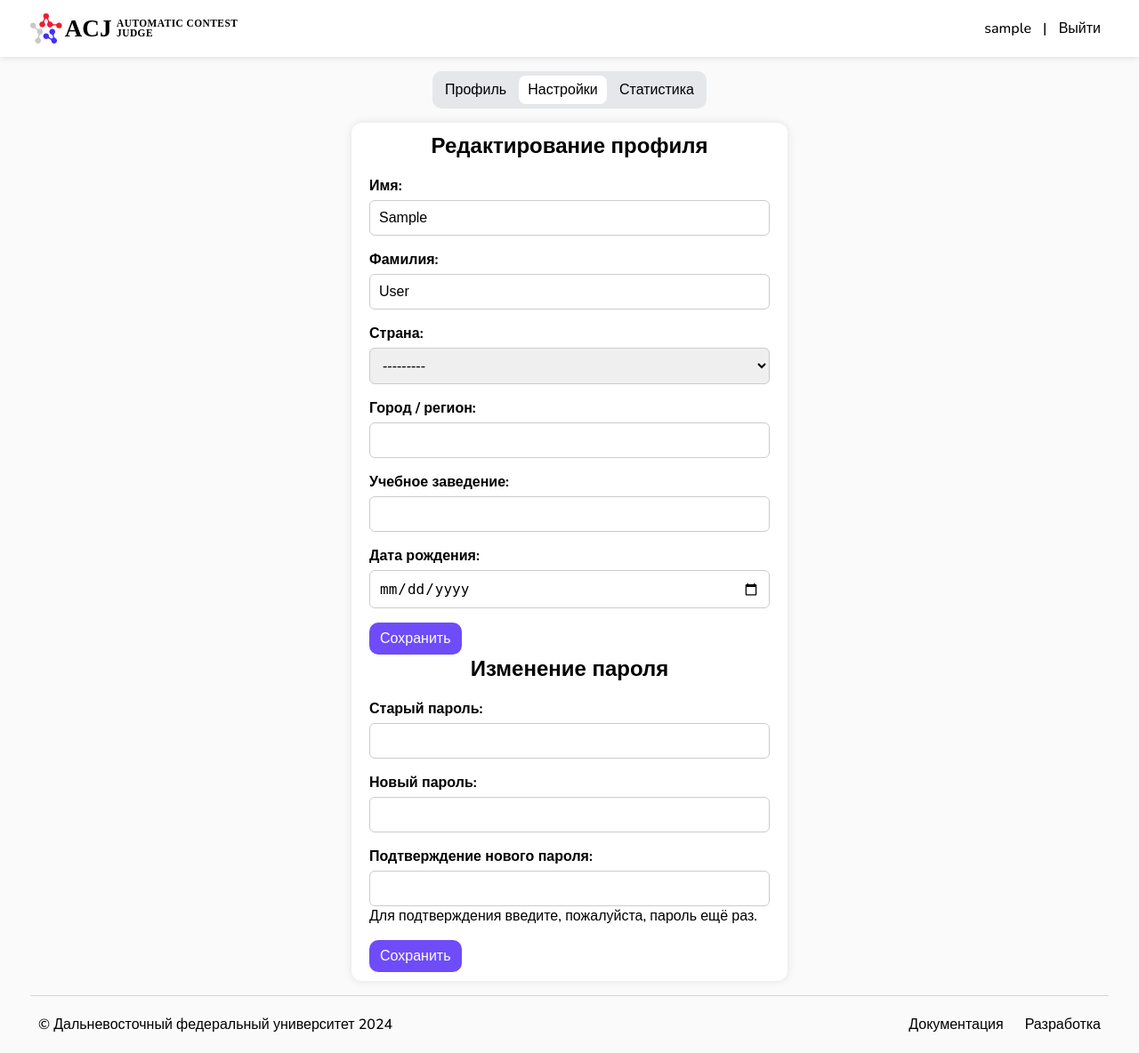
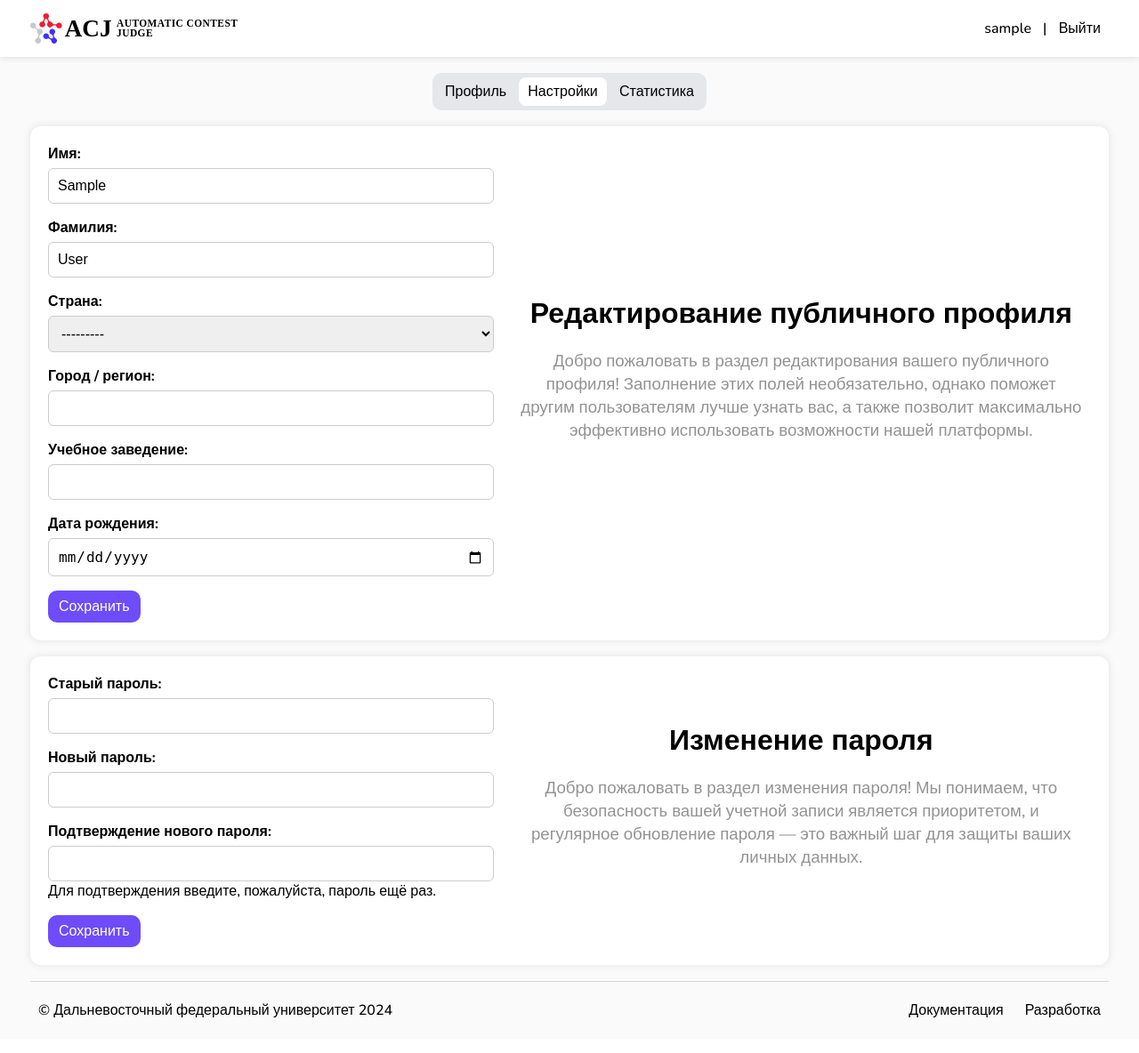
Before and after one commit to AlexMarchu/ACJ, a Django app: page /settings/ in a window 1280 px wide. Shown: the whole page at 89% size. After the commit the page ends 1144 px from the top, so only its background shows below. Run offline with Django 5.2, Linux system fonts and the light colour scheme; the visitor is signed in with stand-in values (Sample User, id 1); data comes from the database, SQL or seed files in the repository; some web fonts are replaced.

Commit message:
refactor settings template

```diff
--- a/static/css/base.css
+++ b/static/css/base.css
@@ -32,11 +32,11 @@ header #logo-svg {
 }
 
 main {
-    padding: 16px var(--side-padding);
+    padding: 18px var(--side-padding);
     display: flex;
     flex-direction: column;
     align-items: center;
-    row-gap: 16px;
+    row-gap: 18px;
     flex: 1;
 }
 
@@ -113,4 +113,5 @@ footer #footer-actions {
     background-color: #ffffff;
     border-radius: 12px;
     box-shadow: 0px 0px 10px rgba(0, 0, 0, 0.1);
+    box-sizing: border-box;
 }
--- a/static/css/context.css
+++ b/static/css/context.css
@@ -4,4 +4,5 @@
     --default-font: Nunito;
     --primary-color: #6e4cf9;
     --side-padding: 34px;
+    --text-muted-color: #939393;
 }
--- a/static/css/profile.css
+++ b/static/css/profile.css
@@ -1,3 +1,5 @@
+@import 'context.css';
+
 .profile-card {
     padding: 10px 20px;
     width: 430px;
--- a/static/css/settings.css
+++ b/static/css/settings.css
@@ -1,25 +1,52 @@
-.profile-edit {
-    padding: 10px 20px;
-    width: 450px;
+@import 'context.css';
+
+.container {
+    padding: 4px 0px 20px 20px;
+    width: 100%;
+    height: fit-content;
+    display: flex;
+    flex-direction: row;
 }
 
-.profile-edit .title {
-    margin: 0px;
-    margin-bottom: 18px;
-    text-align: center;
-}
-
-.profile-edit label {
+.container label {
     font-weight: 700;
     display: block;
     margin-bottom: 5px;
 }
 
-.profile-edit input, .profile-edit select {
+.container form {
+    width: 42%;
+}
+
+.container input, .container select {
     box-sizing: border-box;
     font-size: 12pt;
     width: 100%;
     padding: 10px;
-    border: 1px solid #ccc;
+    border: 1px solid #cccccc;
     border-radius: 6px;
 }
+
+.container input:focus, .container select:focus {
+    outline: 1.5px solid var(--primary-color);
+}
+
+.container .capture {
+    flex: 1;
+    padding: 30px;
+    display: flex;
+    flex-direction: column;
+    justify-content: center;
+    align-items: center;
+}
+
+.container .capture .title {
+    text-align: center;
+    margin: 0px;
+}
+
+.container .capture .description {
+    color: var(--text-muted-color);
+    font-size: 14pt;
+    text-align: center;
+}
--- a/templates/profiles/settings.html
+++ b/templates/profiles/settings.html
@@ -7,20 +7,34 @@
 
 {% block inner-content %}
     <link rel="stylesheet" href="{% static 'css/settings.css' %}">
-    <div class="container profile-edit">
-        <h2 class="title">Редактирование профиля</h2>
+    <div class="container">
         <form method="post">
             {% csrf_token %}
             {{ profile_form.as_p }}
             <button type="submit" class="btn-primary" name="profile_submit">Сохранить</button>
         </form>
-
-        <h2 class="title">Изменение пароля</h2>
+        <div class="capture">
+            <h1 class="title">Редактирование публичного профиля</h1>
+            <p class="description">Добро пожаловать в раздел редактирования вашего публичного профиля!
+                Заполнение этих полей необязательно, однако поможет другим пользователям лучше узнать вас,
+                а также позволит максимально эффективно использовать возможности нашей платформы.
+            </p>
+        </div>
+    </div>
+    <div class="container">
         <form method="post">
             {% csrf_token %}
             {{ password_form.as_p }}
             <button type="submit" class="btn-primary" name="password_submit">Сохранить</button>
         </form>
+        <div class="capture">
+            <h1 class="title">Изменение пароля</h1>
+            <p class="description">
+                Добро пожаловать в раздел изменения пароля! Мы понимаем,
+                что безопасность вашей учетной записи является приоритетом,
+                и регулярное обновление пароля — это важный шаг для защиты ваших личных данных.
+            </p>
+        </div>
     </div>
     <script>selectNavbarItem("settings");</script>
 {% endblock %}
```
